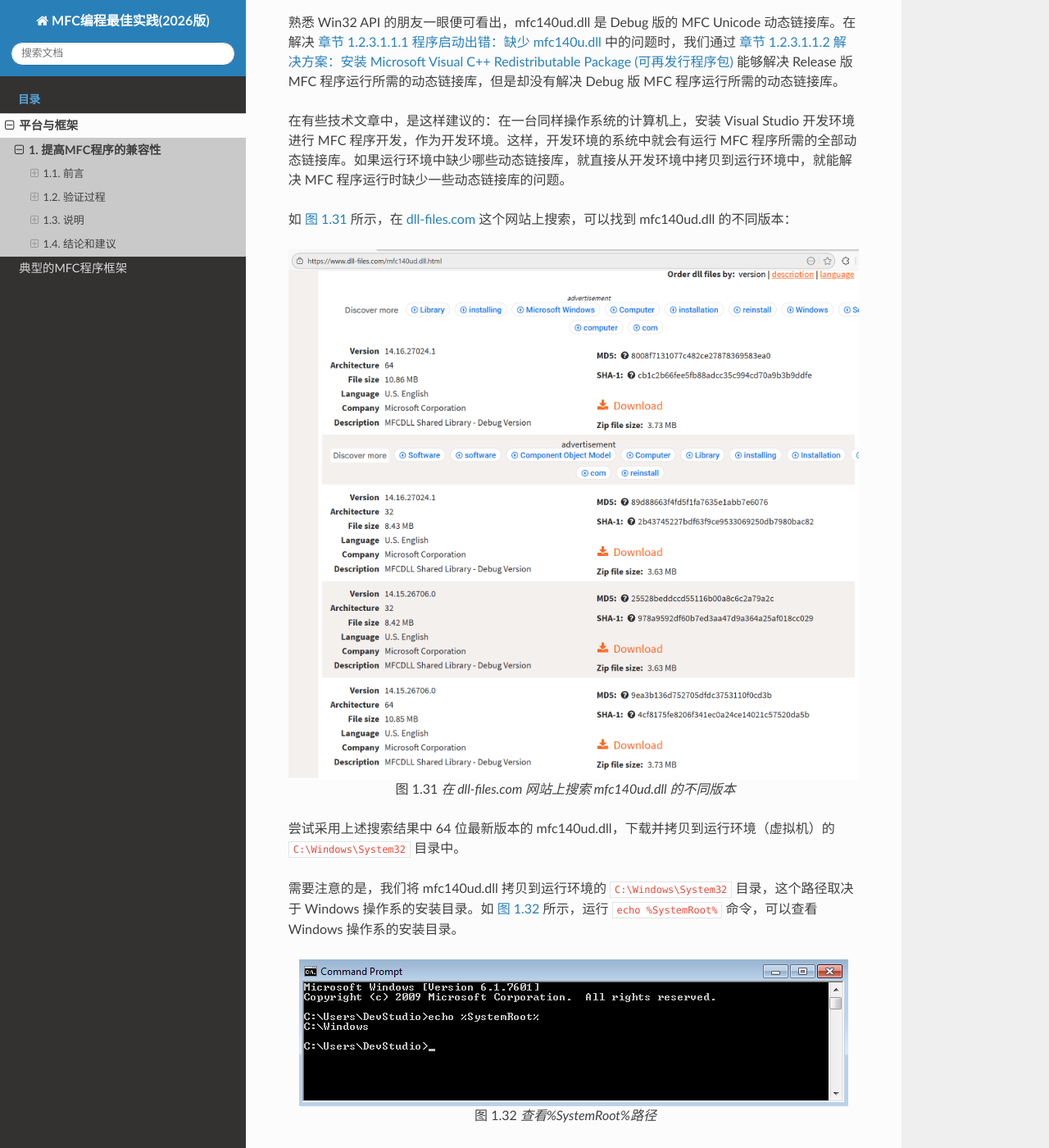
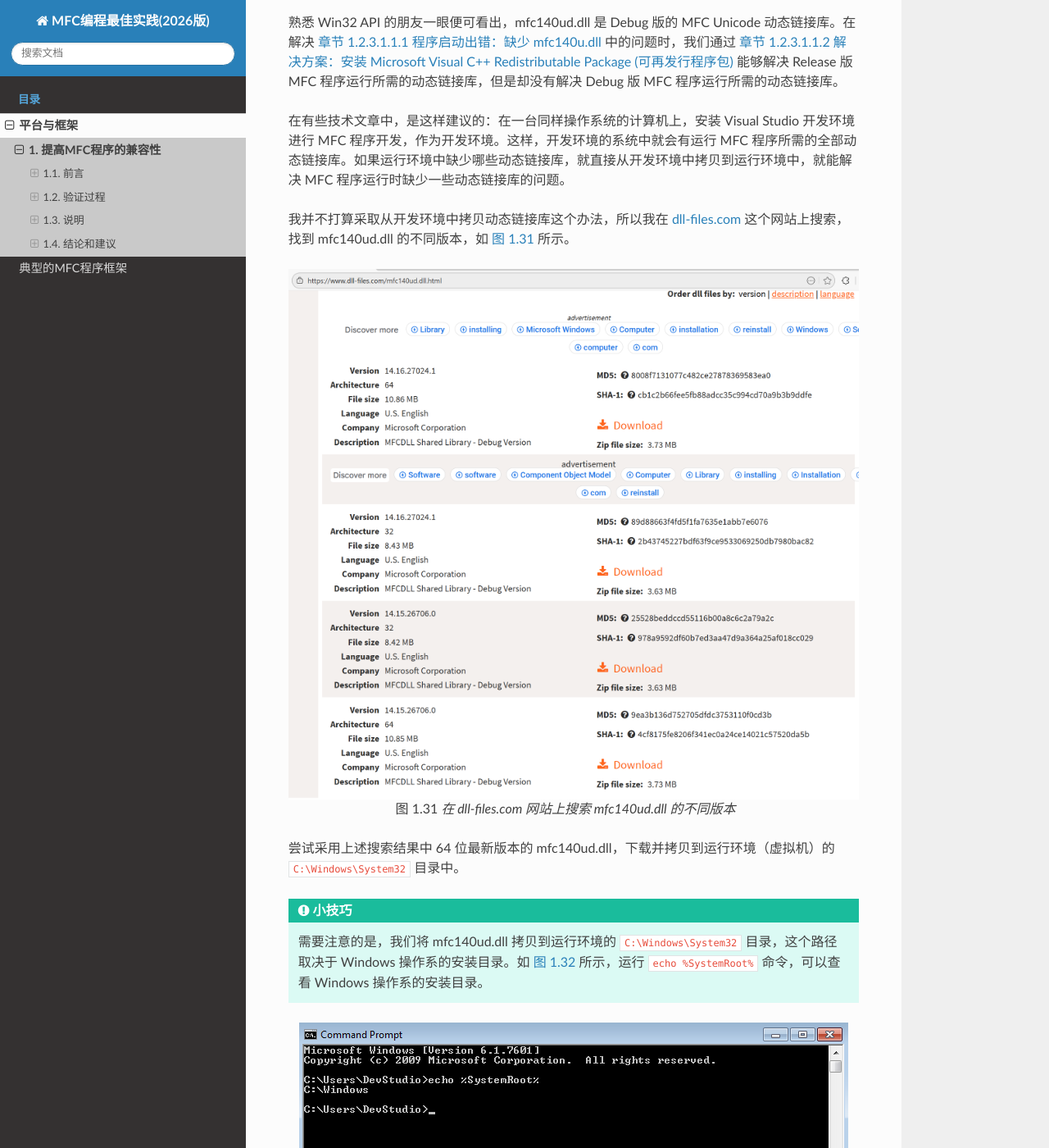
Before and after one commit to yapingxin/MFCBP2026, a Sphinx documentation site: the page built from docs/framework-platform/os-compatibility.rst, in a window 1280 px wide and 1400 px high, scrolled down 20117 px. Shown: the whole window at 82% size. Built offline with Sphinx 7.4.7 and the Read the Docs theme 3.1.0, drawn with Linux system fonts in a browser that asks for light colours.

Commit message:
.. tip::

```diff
--- a/docs/framework-platform/os-compatibility.rst
+++ b/docs/framework-platform/os-compatibility.rst
@@ -426,7 +426,7 @@
 
 在有些技术文章中，是这样建议的：在一台同样操作系统的计算机上，安装 Visual Studio 开发环境进行 MFC 程序开发，作为开发环境。这样，开发环境的系统中就会有运行 MFC 程序所需的全部动态链接库。如果运行环境中缺少哪些动态链接库，就直接从开发环境中拷贝到运行环境中，就能解决 MFC 程序运行时缺少一些动态链接库的问题。
 
-如 :numref:`fig_osc_LookFor_mfc140ud-dll` 所示，在 `dll-files.com <https://www.dll-files.com/>`_ 这个网站上搜索，可以找到 mfc140ud.dll 的不同版本：
+我并不打算采取从开发环境中拷贝动态链接库这个办法，所以我在 `dll-files.com <https://www.dll-files.com/>`_ 这个网站上搜索，找到 mfc140ud.dll 的不同版本，如 :numref:`fig_osc_LookFor_mfc140ud-dll` 所示。
 
 .. figure:: Resource/Images/Snipaste_2026-01-12_05-21-46.png
     :name: fig_osc_LookFor_mfc140ud-dll
@@ -436,7 +436,7 @@
 
 尝试采用上述搜索结果中 64 位最新版本的 mfc140ud.dll，下载并拷贝到运行环境（虚拟机）的 ``C:\Windows\System32`` 目录中。
 
-需要注意的是，我们将 mfc140ud.dll 拷贝到运行环境的 ``C:\Windows\System32`` 目录，这个路径取决于 Windows 操作系的安装目录。如 :numref:`fig_osc_LookFor_SystemRoot` 所示，运行 ``echo %SystemRoot%`` 命令，可以查看 Windows 操作系的安装目录。
+.. tip:: 需要注意的是，我们将 mfc140ud.dll 拷贝到运行环境的 ``C:\Windows\System32`` 目录，这个路径取决于 Windows 操作系的安装目录。如 :numref:`fig_osc_LookFor_SystemRoot` 所示，运行 ``echo %SystemRoot%`` 命令，可以查看 Windows 操作系的安装目录。
 
 .. figure:: Resource/Images/Snipaste_2026-01-12_04-47-42.png
     :name: fig_osc_LookFor_SystemRoot
```
